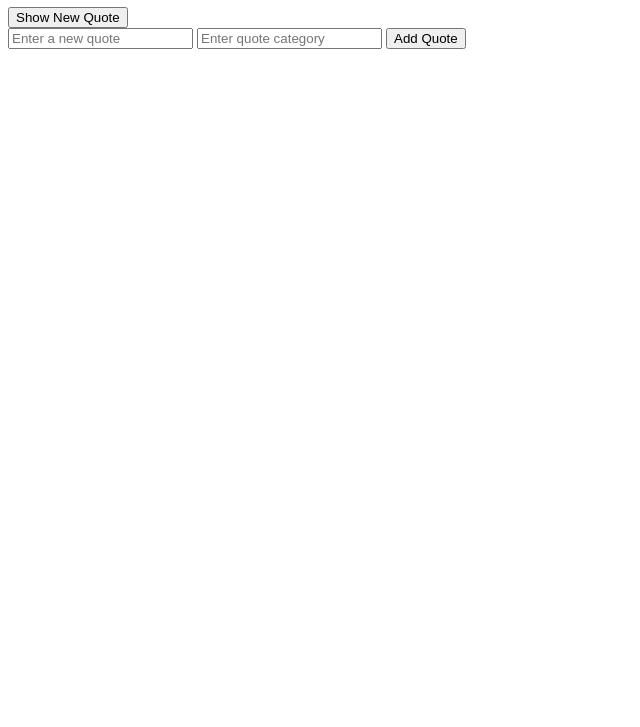
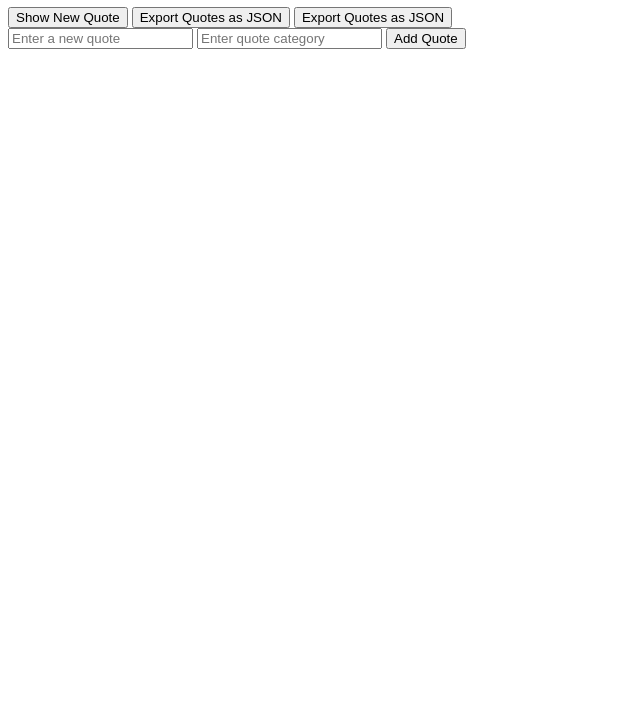
Before and after one commit to techwizelechia/alx_fe_javascript, a plain HTML site: page dom-manipulation/index.html in a window 1280 px wide. Shown: the part 73-800 px from the top of the page, without its empty margins (0-640 px from the left). Drawn offline with Linux system fonts and the light colour scheme.

Commit message:
Update index.html

```diff
--- a/dom-manipulation/index.html
+++ b/dom-manipulation/index.html
@@ -13,7 +13,8 @@
 
   <!-- Button to generate a new quote -->
   <button id="newQuote">Show New Quote</button>
-
+  <button id="exportJson">Export Quotes as JSON</button>
+  <button id="exportJson">Export Quotes as JSON</button>
   <!-- Form to add new quotes -->
   <div>
     <input id="newQuoteText" type="text" placeholder="Enter a new quote" />
```
